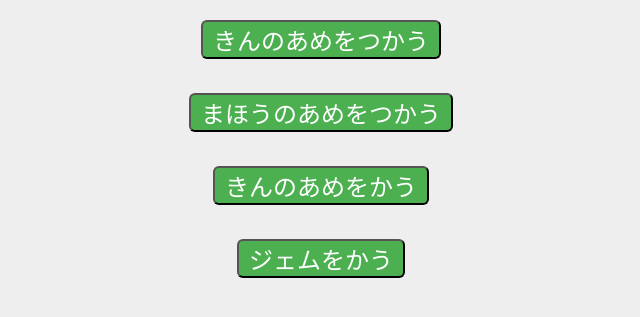
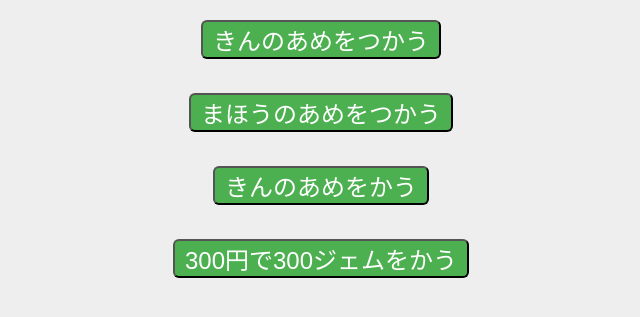
Before and after one commit to singo8068/myweb, a website: page ousamaigo/public/shop.html in a window 1280 px wide. Shown: the part 255-572 px from the top of the page, without its empty margins (319-959 px from the left). Drawn offline with nearby package versions, Linux system fonts and the light colour scheme; no server answers.

Commit message:
Add files via upload

```diff
--- a/ousamaigo/public/shop.html
+++ b/ousamaigo/public/shop.html
@@ -69,7 +69,7 @@ input,select{
     <button id="buyGoldenCandyBtn">きんのあめをかう</button>
 </div>
 <br>
-<button id="buyGemBtn">ジェムをかう</button>
+<button id="buyGemBtn">300円で300ジェムをかう</button>
 
 <div>
 <script src="/socket.io/socket.io.js"></script>
@@ -174,14 +174,11 @@ document.getElementById("buyGemBtn").addEventListener("click", async () => {
 
         console.error(error);
         alert("決済画面を開けませんでした");
+    }
+});
 
-    }
-
-});
 document.getElementById("buyGoldenCandyBtn").addEventListener("click", async () => {
-
     try {
-
         const response = await fetch("/api/buy-golden-candy", {
             method: "POST"
         });
```
